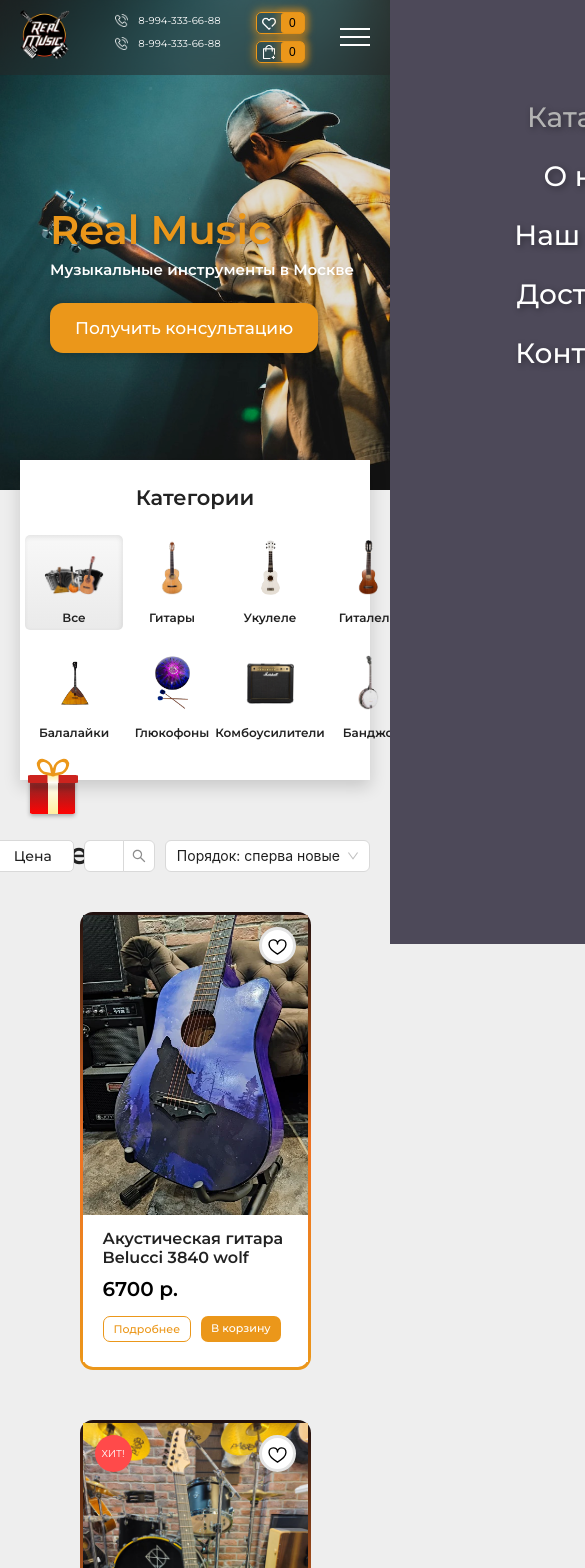
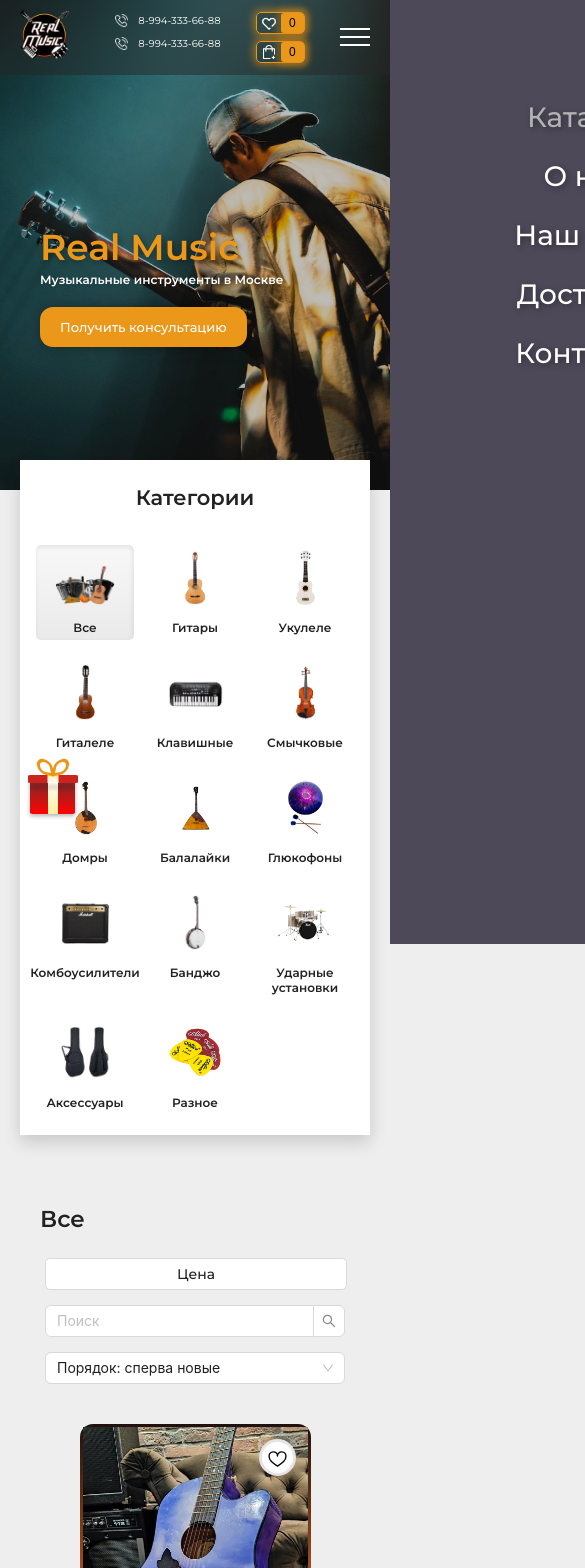
Before and after one commit to Frida21am/real-music-react, a React (Vite) app: page / in a window 390 px wide. Shown: the top 1568 px of the page, 585 px wide, since content can reach past the window. Built offline with nearby package versions, Linux system fonts and the light colour scheme; a web font is replaced by a local one.

Commit message:
Закончила адаптив страницы "Каталог", в том числе её мобильную версию

```diff
--- a/src/styles/modules/Categories.scss
+++ b/src/styles/modules/Categories.scss
@@ -22,6 +22,7 @@
   padding: 5px;
   border-radius: 5px;
   transition: box-shadow 0.2s ease;
+  margin: 0 auto;
   &:hover {
     color: #eb971a;
     box-shadow: 0px 1px 5px rgba(0, 0, 0, 0.16), 0px 0px 0px rgba(0, 0, 0, 0);
@@ -101,11 +102,11 @@
   .categories {
     padding: 25px 0px 20px 0px;
   }
+  .categories__title {
+    font-size: 21px;
+  }
   .categories__row {
     margin: 25px 5px 0 5px;
-  }
-  .categories__title {
-    font-size: 21px;
   }
   .categories-item {
     width: 88px;
@@ -123,3 +124,15 @@
     font-size: 12px;
   }
 }
+
+@media screen and (max-width: 767px) {
+  .categories__row {
+    margin: 35px 10px 0 10px;
+    grid-template-columns: repeat(5, 1fr);
+  }
+}
+@media screen and (max-width: 575px) {
+  .categories__row {
+    grid-template-columns: repeat(3, 1fr);
+  }
+}
--- a/src/styles/modules/Filtration.scss
+++ b/src/styles/modules/Filtration.scss
@@ -116,4 +116,34 @@
   .filters {
     margin: 60px 0 40px 0;
   }
+  .filters__title {
+    margin: 0 0 0 10px;
+    font-size: 25px;
+  }
 }
+@media screen and (max-width: 767px) {
+  .filters__title {
+    font-size: 23px;
+  }
+}
+@media screen and (max-width: 575px) {
+  .filters {
+    margin: 70px 0 40px 0;
+  }
+  .filters__title {
+    margin: 0 0 10px 20px;
+    float: none;
+  }
+  .filters__row {
+    flex-direction: column;
+    align-items: center;
+  }
+  .filters-item {
+    margin: 15px 0 0 0;
+    font-size: 14px;
+    width: 300px !important;
+  }
+  .filters-price__button {
+    width: 300px;
+  }
+}
--- a/src/styles/modules/MainFullscreen.scss
+++ b/src/styles/modules/MainFullscreen.scss
@@ -70,23 +70,30 @@
     height: 500px;
   }
   .fulscreen-caption {
-    padding: 215px 0px 0px 30px;
+    padding: 225px 0px 0px 40px;
   }
   .fulscreen-caption__title {
-    font-size: 40px;
+    font-size: 36px;
   }
   .fulscreen-caption__subtitle {
-    font-size: 15px;
-    margin: 6px 0 24px 0;
+    font-size: 12px;
+    margin: 3px 0 20px 0;
   }
   .fulscreen-caption__btn a {
-    font-size: 17px;
-    padding: 15px 25px;
+    font-size: 13px;
+    padding: 12px 20px;
   }
 }
 
 @media screen and (max-width: 767px) {
+  .fulscreen-caption {
+    padding: 235px 0px 0px 20px;
+  }
 }
 
 @media screen and (max-width: 575px) {
+  .fullscreen {
+    background-position: -300px center;
+    background-color: #bdbdbd;
+  }
 }
```
